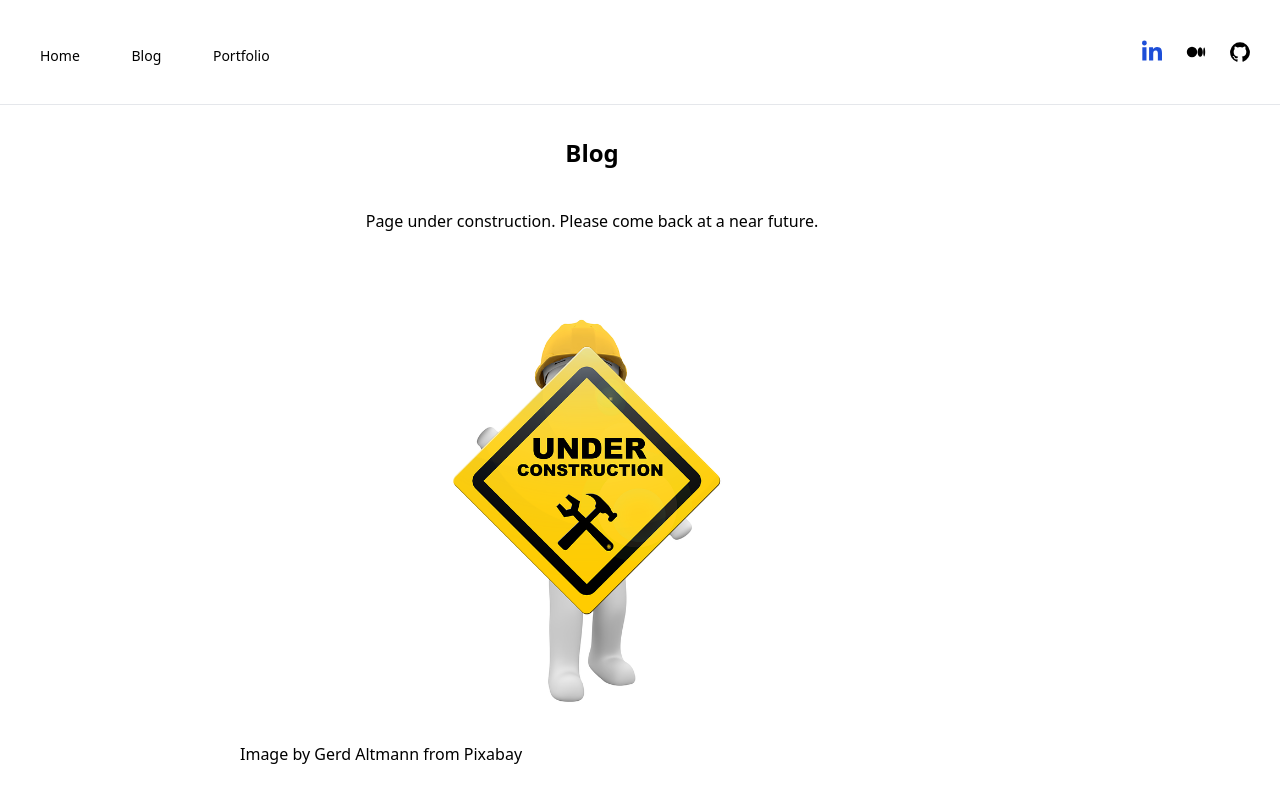
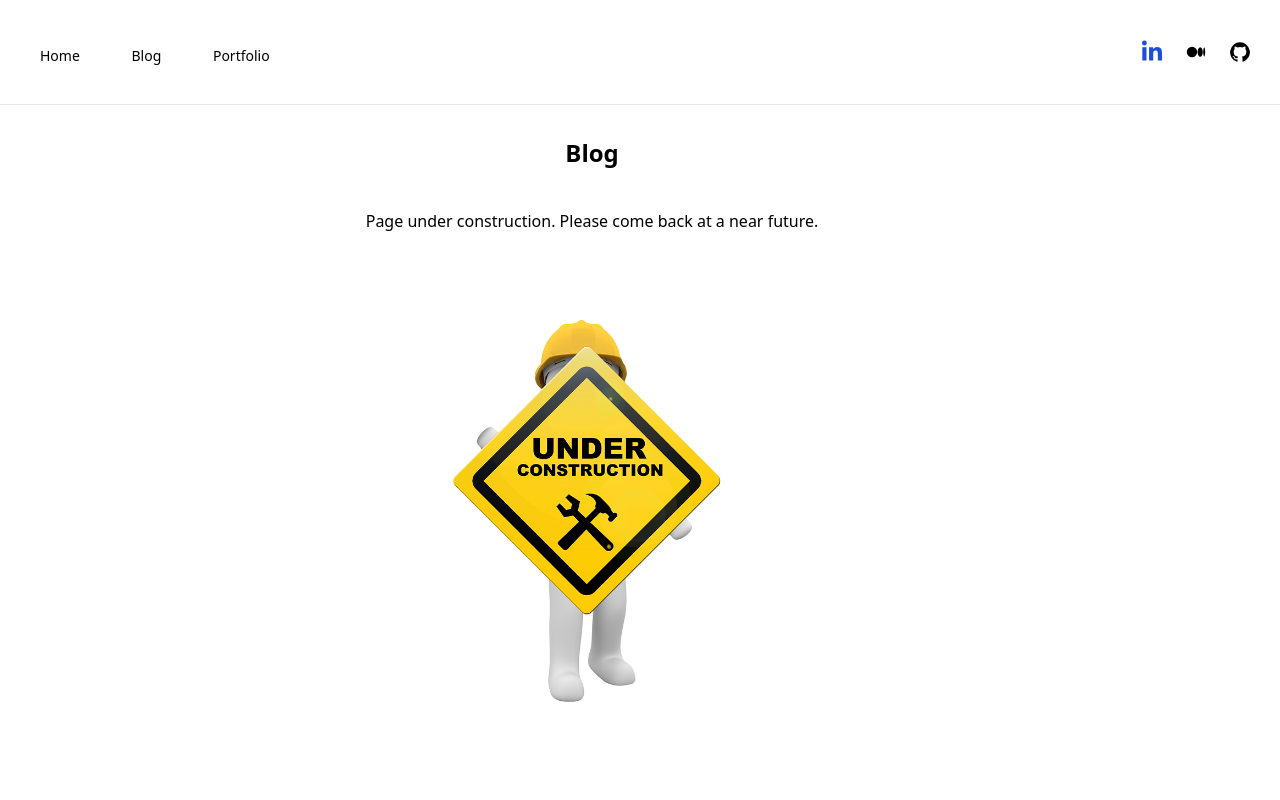
Before and after one commit to KianYang-Lee/kianyang-lee.github.io, a SvelteKit app: page /blog in a window 1280 px wide. Shown: the top 800 px of the page. Built offline with nearby package versions, Linux system fonts and the light colour scheme.

Commit message:
Added margin for profile photo and removed image source.

```diff
--- a/src/routes/+page.svelte
+++ b/src/routes/+page.svelte
@@ -2,7 +2,7 @@
 	import profilePhoto from '$lib/assets/profile-photo.jpg';
 </script>
 <h1 class="text-center mb-10">Kian Yang Lee's Personal Blog</h1>
-<img src={profilePhoto} alt="Headshot of Lee Kian Yang" class="rounded-full w-64 self-center object-center bg-center ml-auto mr-auto">
+<img src={profilePhoto} alt="Headshot of Lee Kian Yang" class="rounded-full w-64 self-center object-center bg-center ml-auto mr-auto mb-10">
 
 <p>
 	I'm a web app developer that lives in Malaysia that likes sports and outdoor activities. Also
--- a/src/routes/blog/+page.svelte
+++ b/src/routes/blog/+page.svelte
@@ -10,7 +10,7 @@ let title = capitalizePathname(data.url.pathname)
 <h1 class="text-center mb-10">{title}</h1>
 <p class="text-center">Page under construction. Please come back at a near future.</p>
 <img src={maintenance} alt="" class="self-center object-center bg-center ml-auto mr-auto mt-10">
-Image by
+<!-- Image by
 <a
 	href="https://pixabay.com/users/geralt-9301/?utm_source=link-attribution&utm_medium=referral&utm_campaign=image&utm_content=2422173"
 	>Gerd Altmann</a
@@ -19,7 +19,7 @@ from
 <a
 	href="https://pixabay.com//?utm_source=link-attribution&utm_medium=referral&utm_campaign=image&utm_content=2422173"
 	>Pixabay</a
->
+> -->
 
 <!-- <ul>
   <li>
```
Also changed, not shown: src/routes/portfolio/+page.svelte (+5 -2 lines).
